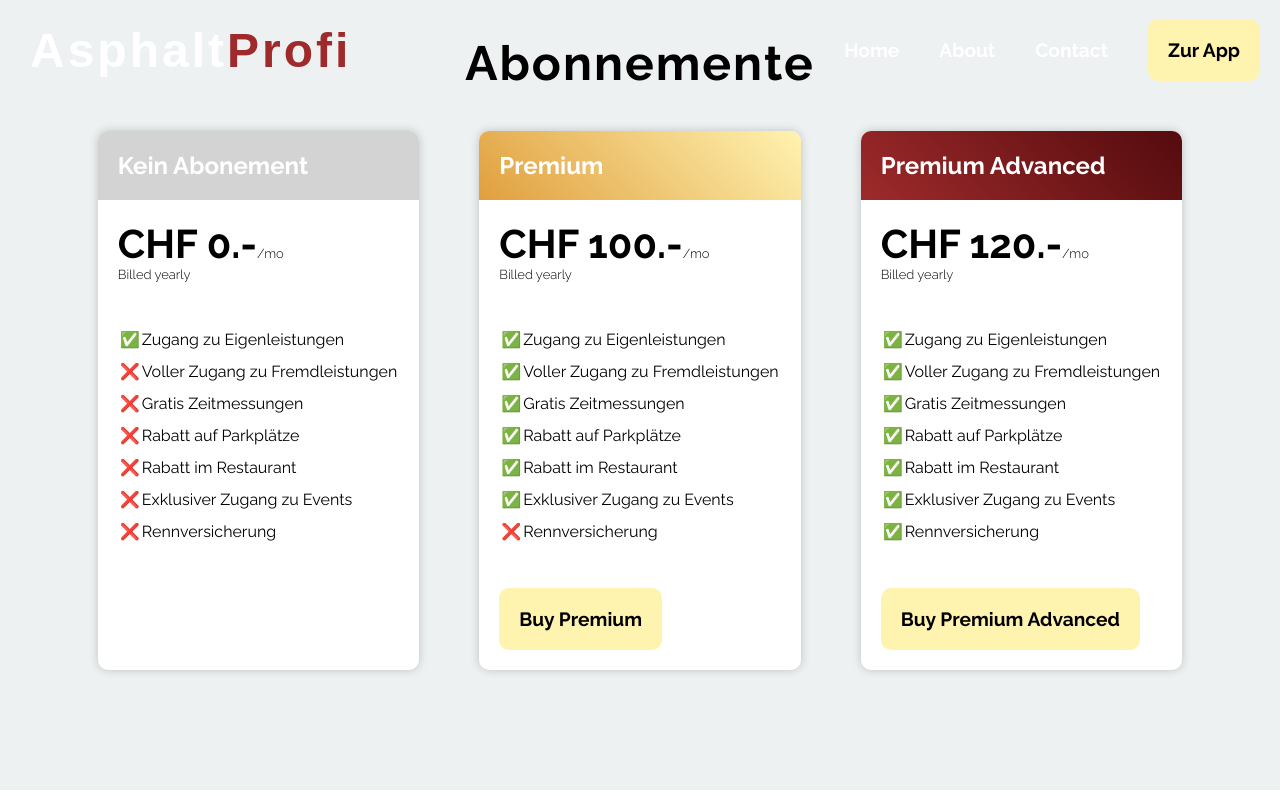
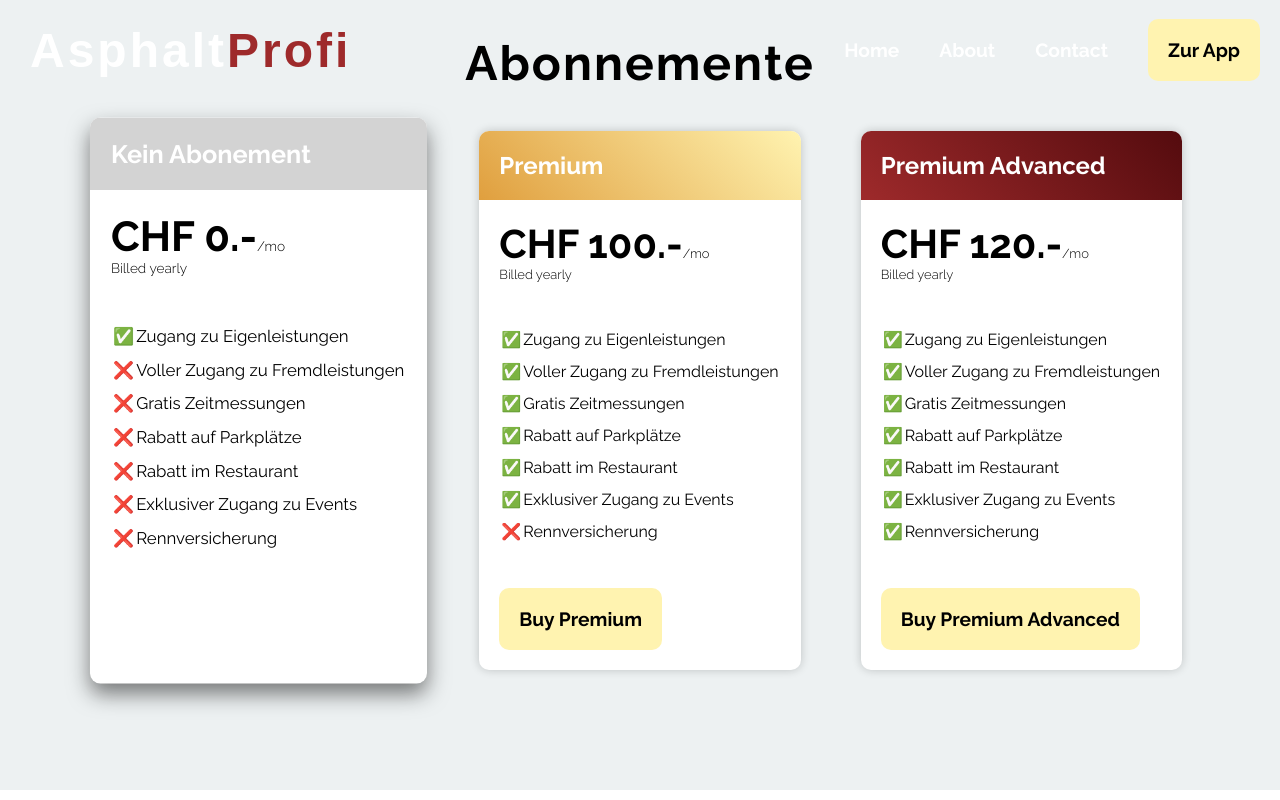
Before and after one commit to TrachselRobin/Asphaltprofi, a plain HTML site: page Frontend/index.html in a window 1280 px wide. In both pictures the pointer is over the item 258 px from the left and 1605 px from the top of the page. Shown: the part 1205-2005 px from the top of the page. Drawn offline with Linux system fonts and the light colour scheme; a web font is replaced by a local one.

Commit message:
UPDATED: Pricing hover

```diff
--- a/Frontend/style/index.css
+++ b/Frontend/style/index.css
@@ -261,6 +261,12 @@ main section:nth-child(even) {
     box-shadow: 0 0 10px 0 rgba(0, 0, 0, 0.2);
     border-radius: 10px;
     margin: 0 30px;
+    transition: all 0.3s ease;
+}
+
+#pricing > ul > li:hover {
+    box-shadow: 0 10px 20px 0 rgba(0, 0, 0, 0.5);
+    transform: scale(1.05);
 }
 
 #pricing > ul > li h2 {
```
